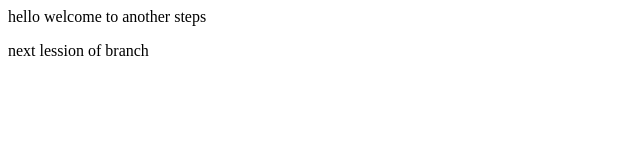
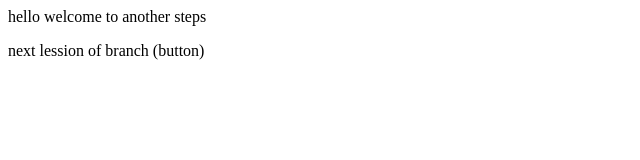
Before and after one commit to Ankush1818/localRepo, a plain HTML site: page index.html in a window 1280 px wide. Shown: the full height of the page, 0-640 px from the left. Drawn offline with Linux system fonts and the light colour scheme.

```diff
--- a/index.html
+++ b/index.html
@@ -1,2 +1,2 @@
 <p> hello welcome to another steps</p>
-<p> next lession of branch</p>
+<p> next lession of branch (button)</p>
```
